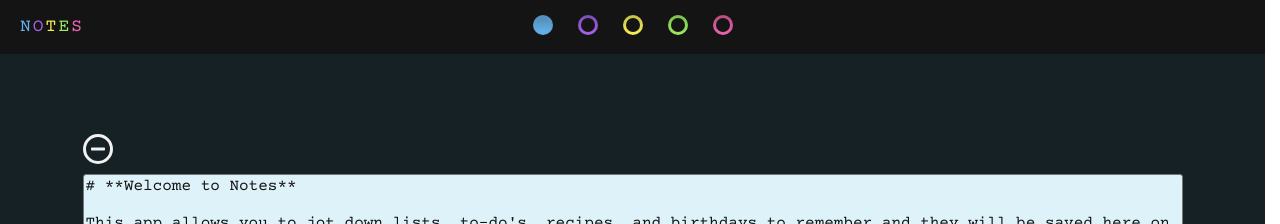
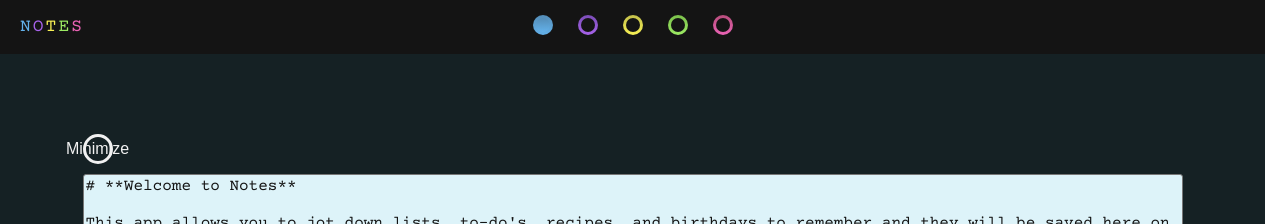
Before and after one commit to seandaniel/notes, a React (Vite) app: page / in a window 1280 px wide. Shown: the top 224 px of the page. Built offline with nearby package versions, Linux system fonts and the light colour scheme.

Commit message:
Update Notes.tsx

```diff
--- a/src/components/Notes.tsx
+++ b/src/components/Notes.tsx
@@ -16,11 +16,11 @@ export const Note1 = () => {
         <div className="button-textarea-container">
           {minimizedNote ? (
             <button onClick={minimizeNote} title="Minimize Note">
-              <FaMinus />
+              Minimize
             </button>
           ) : (
             <button onClick={minimizeNote} title="Unminimize Note">
-              <FaPlus />
+              Maximize
             </button>
           )}
           {minimizedNote && (
```
